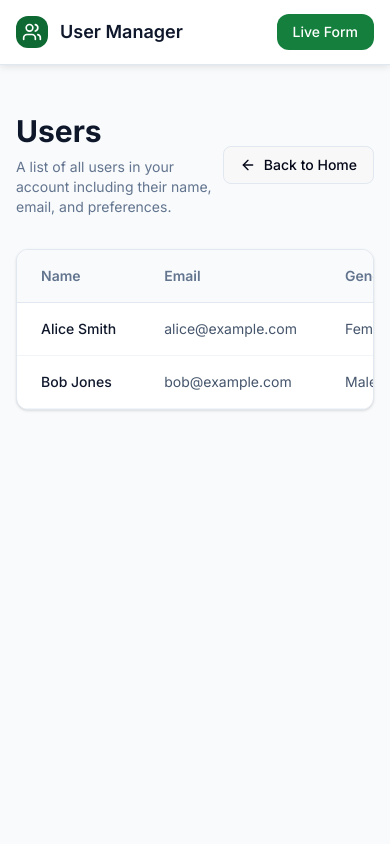
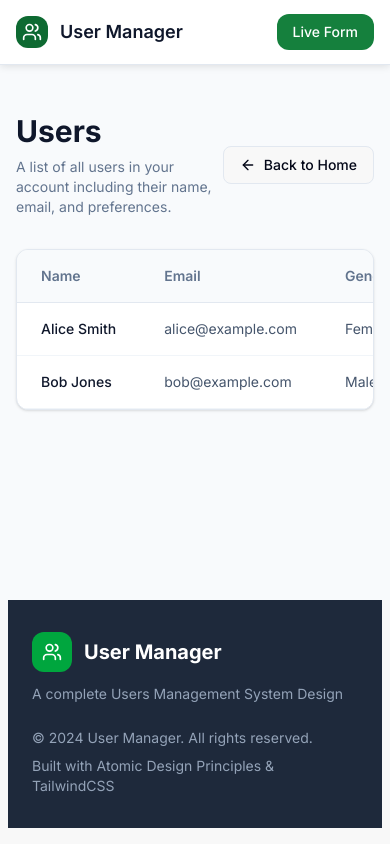
Before and after one commit to abeeratia/Next-js-user-manager, a Next.js app: page /users in a window 390 px wide. Built offline with nearby package versions, Linux system fonts and the light colour scheme.

Commit message:
add Footer component with responsive layout and branding

```diff
--- a/src/app/page.tsx
+++ b/src/app/page.tsx
@@ -11,6 +11,7 @@ import { ComponentFeaturesPalette } from "@/components/organisms/ComponentFeatur
 import { CustomSelectPalette } from "@/components/organisms/CustomSelectPalette";
 import { PagesPalette } from "@/components/organisms/PagesPalette";
 import { LiveMultiStepForm } from "@/components/organisms/LiveMultiStepForm";
+import { Footer } from "@/components/organisms/Footer";
 
 export default function Home() {
   return (
@@ -27,10 +28,11 @@ export default function Home() {
         <CustomSelectPalette />
         <ComponentFeaturesPalette />
         <PagesPalette />
-        <section className="mb-12 pt-18 pb-12 px-4 sm:px-6 lg:px-8  w-full">
+        <section className="mb-12 pt-18 pb-12 px-4 sm:px-6 lg:px-8 w-full">
           <LiveMultiStepForm />
         </section>
       </main>
+      <Footer />
     </div>
   );
 }
--- a/src/app/users/page.tsx
+++ b/src/app/users/page.tsx
@@ -1,5 +1,6 @@
 import * as React from "react";
 import { Header } from "@/components/organisms/Header";
+import { Footer } from "@/components/organisms/Footer";
 import { UsersTable } from "@/components/organisms/UsersTable";
 import Link from "next/link";
 import { Button } from "@/components/atoms/Button";
@@ -28,6 +29,7 @@ export default function UsersPage() {
           <UsersTable />
         </div>
       </main>
+      <Footer />
     </div>
   );
 }
--- /dev/null
+++ b/src/components/organisms/Footer.tsx
@@ -0,0 +1,37 @@
+import * as React from "react";
+import { Users } from "lucide-react";
+
+export function Footer() {
+  return (
+    <footer className="w-full pb-4">
+      <div className="mx-auto max-w-7xl px-2 sm:px-2 lg:px-2">
+        <div className="bg-[#1e293b] flex flex-col items-start justify-between gap-6 md:flex-row md:items-center md:gap-0 px-6 py-8 md:px-8">
+
+          <div className="flex flex-col">
+            <div className="flex items-center gap-3">
+              <div className="flex h-10 w-10 items-center justify-center rounded-xl bg-green-600 text-white">
+                <Users className="h-5 w-5" />
+              </div>
+              <span className="text-xl font-bold text-white">
+                User Manager
+              </span>
+            </div>
+            <p className="mt-3 text-sm text-[#94a3b8]">
+              A complete Users Management System Design
+            </p>
+          </div>
+
+          <div className="flex flex-col text-left md:text-right">
+            <p className="text-sm text-[#94a3b8]">
+              &copy; 2024 User Manager. All rights reserved.
+            </p>
+            <p className="mt-2 text-sm text-[#94a3b8]">
+              Built with Atomic Design Principles &amp; TailwindCSS
+            </p>
+          </div>
+
+        </div>
+      </div>
+    </footer>
+  );
+}
```
